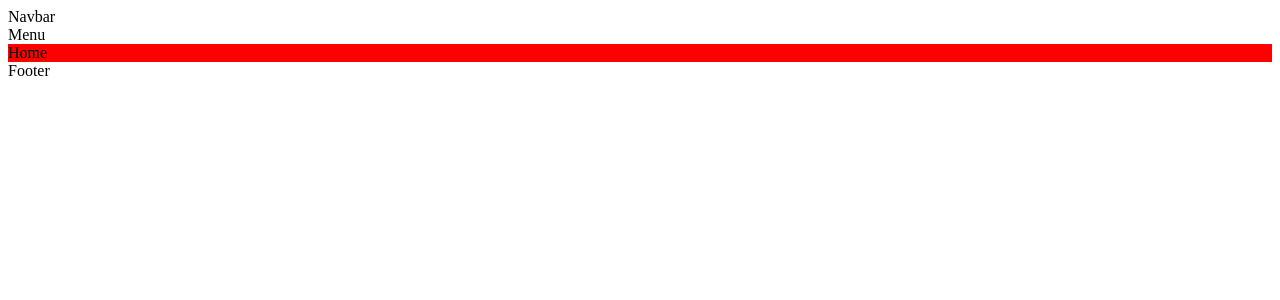
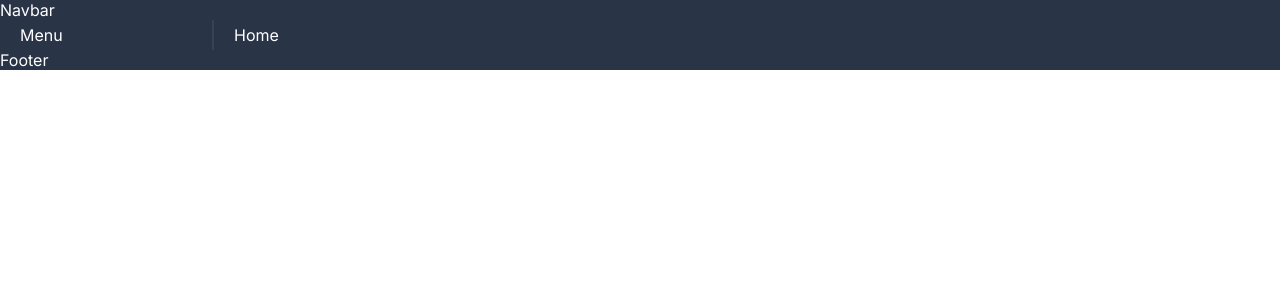
Before and after one commit to Dulatto/react-admin-panel, a React (Vite) app: page / in a window 1280 px wide. Shown: the top 300 px of the page. Built offline with nearby package versions, Linux system fonts and the light colour scheme.

Commit message:
layout styling

```diff
--- a/src/App.tsx
+++ b/src/App.tsx
@@ -6,7 +6,7 @@
 import Products from './pages/products/Products';
 import Users from './pages/users/Users';
 import { createBrowserRouter, RouterProvider, Outlet } from 'react-router-dom';
-
+import './styles/global.scss';
 function App() {
     const Layout = () => {
         return (
--- a/src/pages/home/home.scss
+++ b/src/pages/home/home.scss
@@ -1,3 +1,2 @@
 .home {
-    background-color: red;
 }
--- a/src/styles/global.scss
+++ b/src/styles/global.scss
@@ -1,10 +1,29 @@
+@import './variables.scss';
 * {
-  margin: 0;
-  padding: 0;
-  box-sizing: border-box;
+    margin: 0;
+    padding: 0;
+    box-sizing: border-box;
 }
 
 a {
-  text-decoration: none;
-  color: inherit;
+    text-decoration: none;
+    color: inherit;
 }
+.main {
+    font-family: 'Inter', sans-serif;
+    background-color: $main-bg;
+    color: $main-color;
+}
+
+.container {
+    display: flex;
+}
+.menuContainer {
+    width: 250px;
+    padding: 5px 20px;
+    border-right: 2px solid $soft-bg;
+}
+.contentContainer {
+    padding: 5px 20px;
+    width: 100%;
+}
--- /dev/null
+++ b/src/styles/variables.scss
@@ -0,0 +1,8 @@
+//BG
+$main-bg: #2a3447;
+$soft-bg: #384256;
+$dark-bg: #222b3c;
+//text
+$main-color: white;
+$soft-color: #ddd;
+$dark-color: #2a3447;
```
